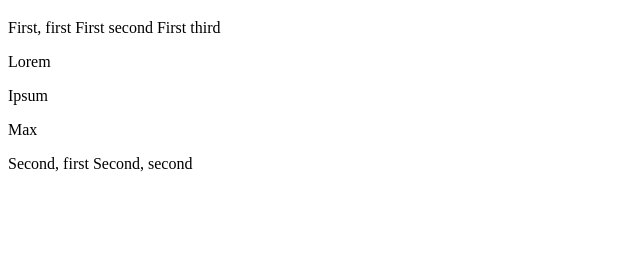
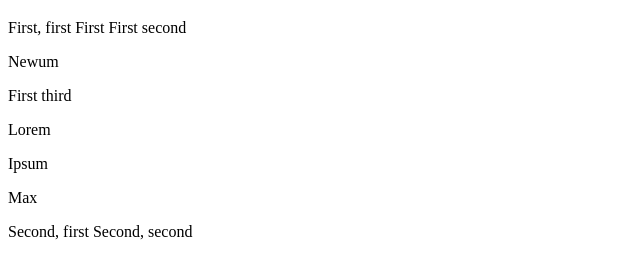
Before and after one commit to kelvanince1/algorithms, a website: page DOM/index.html in a window 1280 px wide. Shown: the part 61-338 px from the top of the page, without its empty margins (0-640 px from the left). Drawn offline with Linux system fonts and the light colour scheme.

Commit message:
Add insertBefore method

```diff
--- a/DOM/createNode.js
+++ b/DOM/createNode.js
@@ -18,3 +18,13 @@ docFrag.appendChild(p2El);
 docFrag.appendChild(p3El);
 
 divParent.appendChild(docFrag);
+
+var divParent2 = document.getElementById('aaa');
+
+var firstP = divParent2[0];
+var pText = document.createTextNode('Newum');
+var pEl = document.createElement('p');
+var divEl1 = document.createElement('div');
+
+pEl.appendChild(pText);
+divParent2.insertBefore(pEl, firstP);
--- a/DOM/index.html
+++ b/DOM/index.html
@@ -9,7 +9,10 @@
     <div id="letters">
         <div id="a">
             <span id="aa">First, first</span>
-            <span id="aaa">First second</span>
+            <span id="aaa">
+              <span>First</span>
+              <span>First second</span>
+            </span>
             <span id="aaaa">First third</span>
             <span id="aaaaa"></span>
         </div>
```
